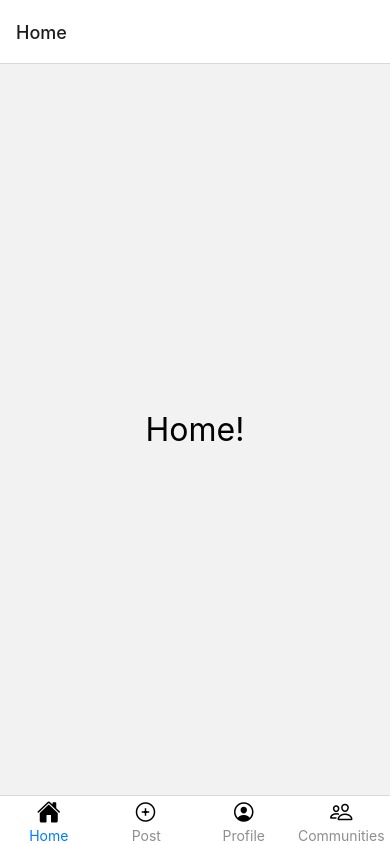
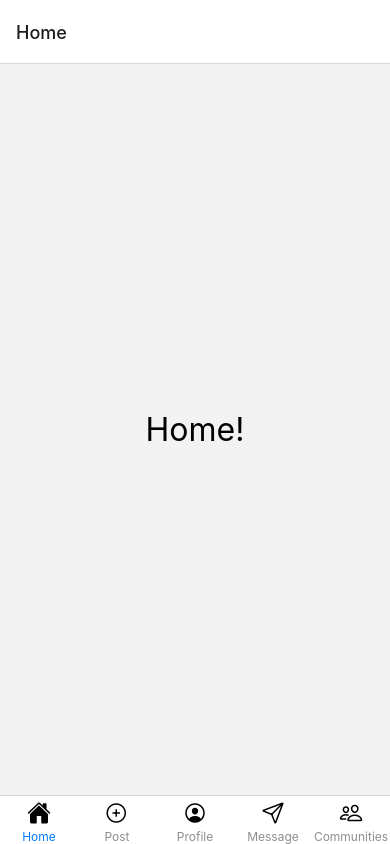
Before and after one commit to nickhafer/inspyre, a React Native app: screen / in a window 390 px wide. Built offline with nearby package versions, Linux system fonts and the light colour scheme.

Commit message:
Bottom Thing
Has the messages now

```diff
--- a/App.js
+++ b/App.js
@@ -11,10 +11,10 @@ function HomeScreen() {
   );
 }
 
-function SearchScreen() {
+function MessageScreen() {
   return (
     <View style={styles.screenContainer}>
-      <Text style={styles.screenText}>Search!</Text>
+      <Text style={styles.screenText}>Message!</Text>
     </View>
   );
 }
@@ -50,7 +50,7 @@ export default function App() {
     <NavigationContainer>
       <Tab.Navigator
         tabBarOptions={{
-          labelStyle: { fontSize: 14 },
+          labelStyle: { fontSize: 12 },
         }}
         screenOptions={({ route }) => ({
           tabBarIcon: ({ focused }) => {
@@ -58,7 +58,8 @@ export default function App() {
 
             if (route.name === 'Home') {
               iconName = focused ? 'home' : 'home-outline';
-            } else if (route.name === 'Search') {
+            }
+            else if (route.name === 'Search') {
               iconName = focused ? 'search' : 'search-outline';
             } else if (route.name === 'Profile') {
               iconName = focused
@@ -75,6 +76,11 @@ export default function App() {
                 ? 'add-circle'
                 : 'add-circle-outline';
             }
+            else if (route.name === 'Message') {
+              iconName = focused
+                ? 'paper-plane'
+                : 'paper-plane-outline';
+            }
 
             return <Ionicons name={iconName} size={24} color="black" />;
           }
@@ -82,6 +88,7 @@ export default function App() {
         <Tab.Screen name="Home" component={HomeScreen} />
         <Tab.Screen name="Post" component={PostScreen} />
         <Tab.Screen name="Profile" component={ProfileScreen} />
+        <Tab.Screen name="Message" component={MessageScreen}/>
         <Tab.Screen name="Communities" component={CommunitiesScreen} />
       </Tab.Navigator>
     </NavigationContainer>
```
